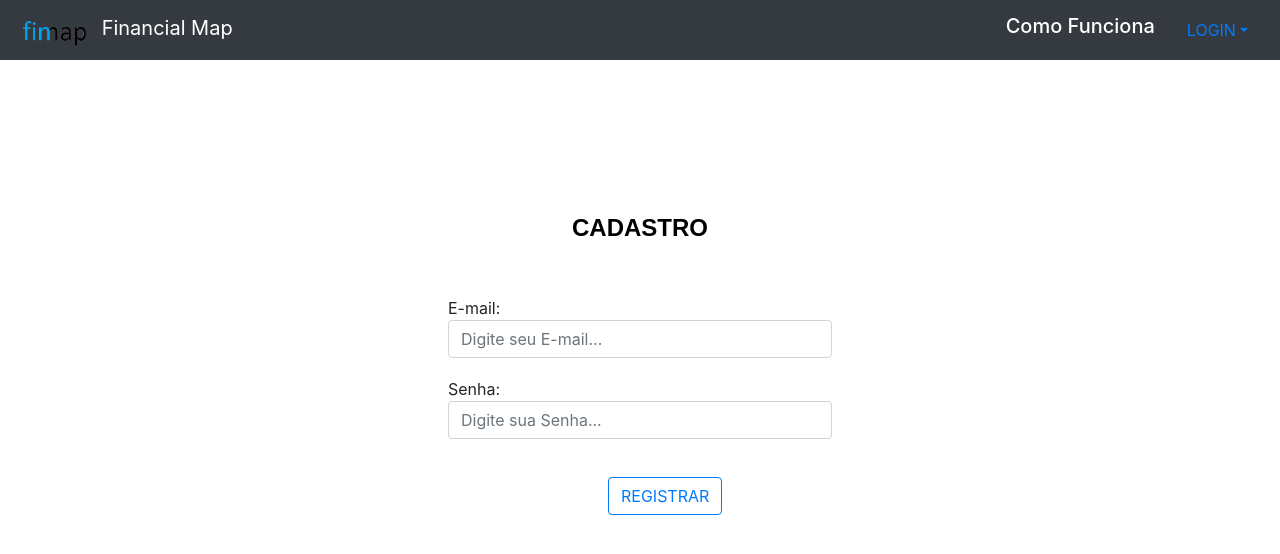
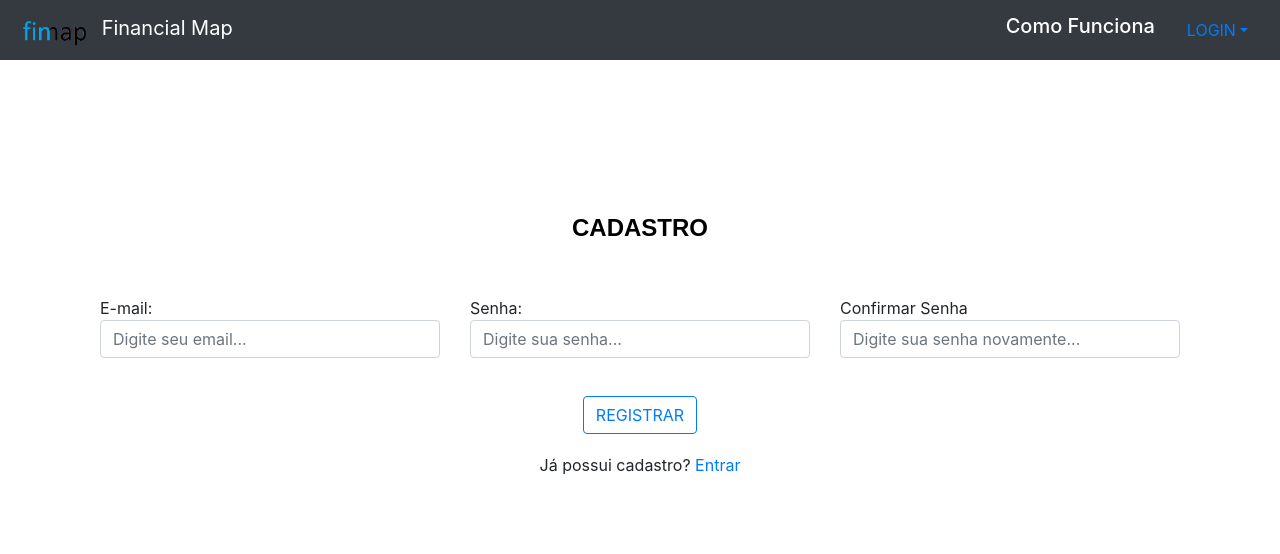
Before and after one commit to VitorHSR/finmap-frontend, a Vue app in the folder Projeto/: page /cadastro in a window 1280 px wide. Shown: the top 554 px of the page. Built offline with nearby package versions, Linux system fonts and the light colour scheme.

Commit message:
Form de email, senha e confirmação criado

```diff
--- a/Projeto/src/components/GeneralViews/Cadastro.vue
+++ b/Projeto/src/components/GeneralViews/Cadastro.vue
@@ -8,19 +8,36 @@
     <b>CADASTRO</b>
 </div>
 
+<form id="form2">
+  <div class="form-group row">
+
+    <div class="col-sm-4">
+      E-mail:
+      <input type="email" class="form-control" id="email" placeholder="Digite seu email...">
+    </div>
+
+    <div class="col-sm-4">
+      Senha:
+      <input type="password" class="form-control" id="senha" placeholder="Digite sua senha...">
+    </div>
+
+    <div class="col-sm-4">
+      Confirmar Senha
+      <input type="password" class="form-control" id="senha" placeholder="Digite sua senha novamente...">
+    </div>
+
+  </div>
+</form>
 
 <div id="div1">
-    E-mail:
-    <b-form-input type="email" placeholder="Digite seu E-mail..."></b-form-input>
+  <b-button variant="outline-primary">REGISTRAR</b-button>
 </div>
 
 <div id="div2">
-    Senha:
-    <b-form-input type="password" placeholder="Digite sua Senha..."></b-form-input>
-</div>
-
-<div id="div3">
-  <b-button variant="outline-primary">REGISTRAR</b-button>
+    Já possui cadastro?
+    <router-link v-bind:to="{path:'/login'}">
+    Entrar
+    </router-link>
 </div>
 
 </div>
@@ -46,14 +63,20 @@ import Header from '../Header/Header'
     text-align: center;
 }
 
-#div1, #div2 {
-    width: 30%;
-    margin-left: 35%;
-    margin-bottom: 1.5%;
+#div1 {
+    margin-top: 3%;
+    text-align: center;
 }
 
-#div3 {
-    margin-top: 3%;
-    margin-left: 47.5%;
+#div2 {
+    margin-top: 1%;
+    text-align: center;
 }
+
+#form2 {
+    border-left: 100px solid;
+    border-right: 100px solid;
+    border-color: white;
+}
+
 </style>
--- a/Projeto/src/components/GeneralViews/Login.vue
+++ b/Projeto/src/components/GeneralViews/Login.vue
@@ -61,11 +61,11 @@ import Header from '../Header/Header'
 
 #div3 {
     margin-top: 3%;
-    margin-left: 47.5%;
+    text-align: center;
 }
 
 #div4 {
     margin-top: 1.5%;
-    margin-left: 43.5%;
+    text-align: center;
 }
 </style>
--- a/Projeto/src/components/Header/Header.vue
+++ b/Projeto/src/components/Header/Header.vue
@@ -26,7 +26,7 @@
               </b-dropdown-item>
 
               <b-dropdown-item>
-                <router-link id="router2" v-bind:to="{path:'/login'}">
+                <router-link id="router2" v-bind:to="{path:'/cadastro'}">
                   Cadastrar-se
                 </router-link>
               </b-dropdown-item>
```
